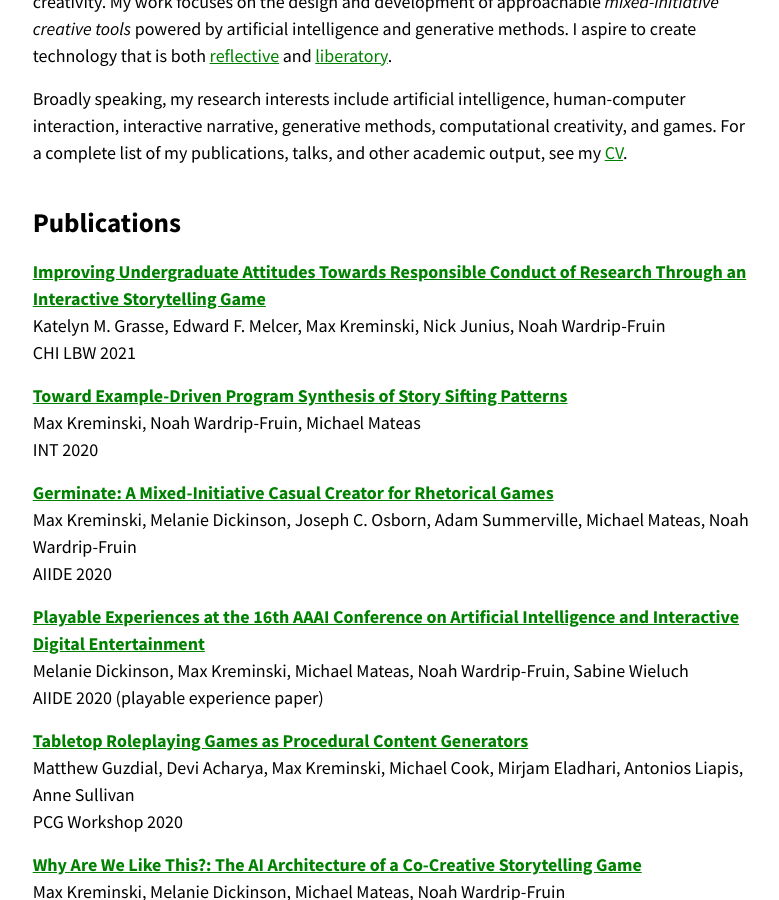
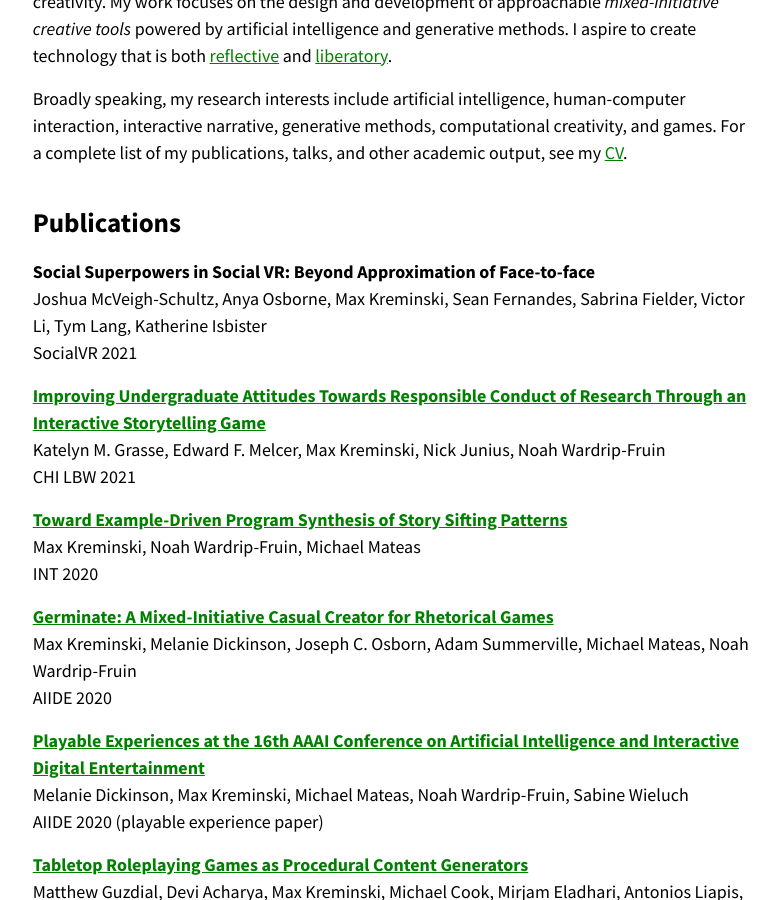
Before and after one commit to mkremins/mkremins.github.io, a Jekyll site: the page built from index.html, in a window 1280 px wide and 900 px high, scrolled down 467 px. Shown: the whole window, without its empty margins (245-1024 px from the left). Built offline with Jekyll 4.4.1, drawn with Linux system fonts in a browser that asks for light colours.

Commit message:
Add SocialVR 2021 workshop paper to CV

```diff
--- a/_data/publications.json
+++ b/_data/publications.json
@@ -1,4 +1,13 @@
 [
+{
+  "title": "Social Superpowers in Social VR: Beyond Approximation of Face-to-face",
+  "url": "",
+  "authors": ["Joshua McVeigh-Schultz", "Anya Osborne", "Max Kreminski", "Sean Fernandes", "Sabrina Fielder", "Victor Li", "Tym Lang", "Katherine Isbister"],
+  "year": "2021",
+  "venue": "SocialVR",
+  "venue_long": "CHI Social VR Workshop",
+  "pubtype": "workshop"
+},
 {
   "title": "Improving Undergraduate Attitudes Towards Responsible Conduct of Research Through an Interactive Storytelling Game",
   "url": "https://mkremins.github.io/publications/RCR_CHI2021.pdf",
```
